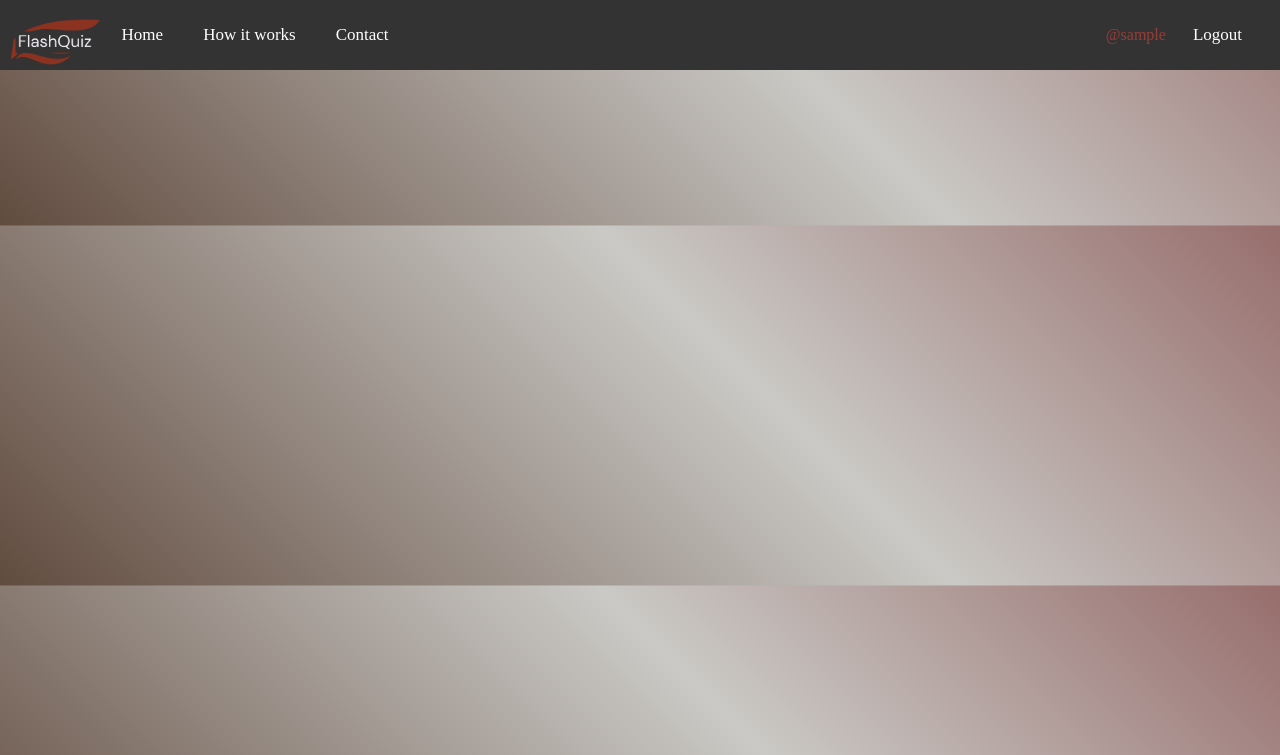
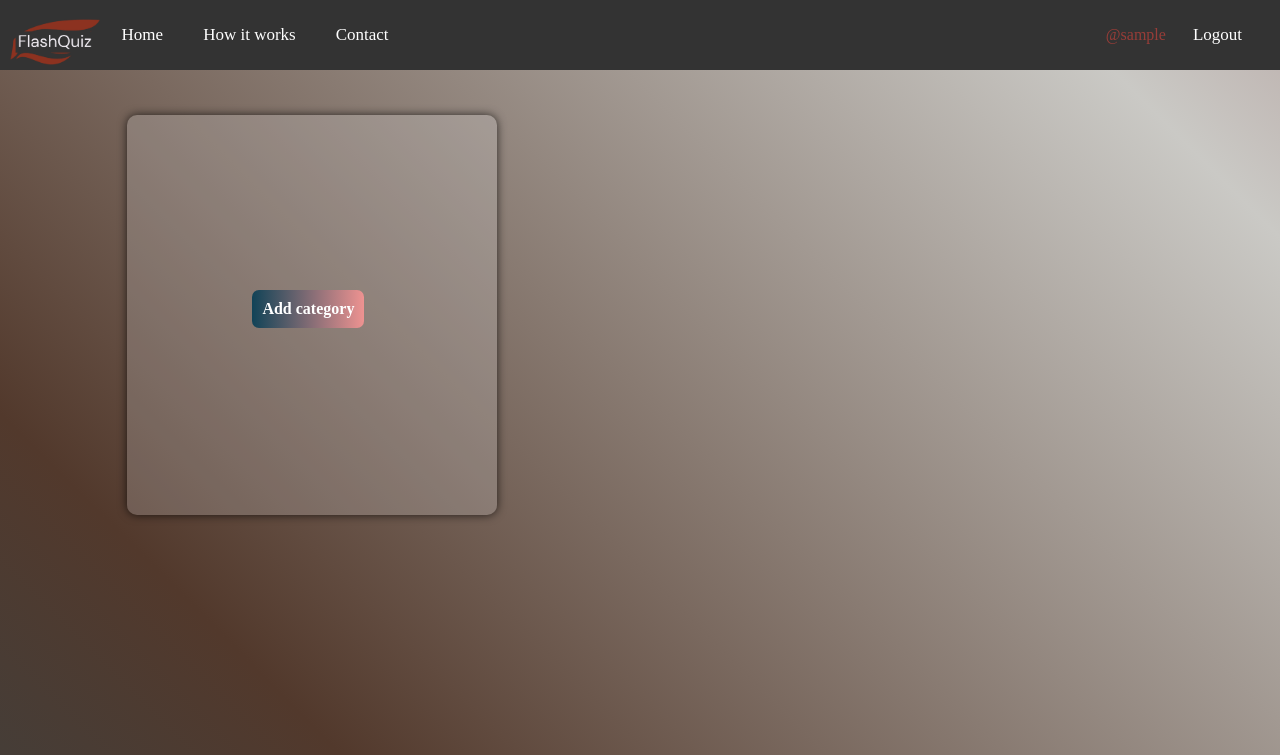
Before and after one commit to Shania-S/quizzProject, a Django app: page /categories/ in a window 1280 px wide. Shown: the top 755 px of the page. Run offline with Django 4.2, Linux system fonts and the light colour scheme; the visitor is signed in with stand-in values (Sample User, id 1); data that the repository does not hold is empty; some libraries are stand-ins or nearby versions.

Commit message:
add category button

```diff
--- a/base/templates/base/category_component.html
+++ b/base/templates/base/category_component.html
@@ -205,7 +205,7 @@
         text-decoration: none;
     }
 
-    .card-footer a:hover {
+    .card-footer a:hover, .add-cat:hover {
         background-position: right center;
         /* change the direction of the change here */
         color: #fff;
@@ -215,6 +215,19 @@
 
     span:hover .dropdown-content {
         display: block;
+    }
+    .add-cat {
+        position: absolute;
+        top : 50%;
+        left : 50%;
+        margin: -25px 0 0 -60px;
+        color: #fff;
+        font-weight: bold;
+        background-image: linear-gradient(to right, #114357 0%, #F29492 51%, #114357 100%);
+        padding: 10px;
+        border-radius: 7px;
+        background-size: 200% auto;
+        transition: 0.5s;
     }
 </style>
 
@@ -230,6 +243,7 @@
     <div class="feedCategories">
 
         <div class="catList">
+            <!--Display categories start-->
             {% for field in category %}
 
             <div class="card">
@@ -255,7 +269,14 @@
                 </div>
             </div>
             {% endfor %}
-
+            <!--Display categories end-->
+            <!--Add new category start-->
+            <div class="card">
+                <div class="card-body-add">
+                    <a href="" class="add-cat">Add category</a>
+                </div>
+            </div>
+            <!--Add new category end-->
         </div>
 
     </div>
```
